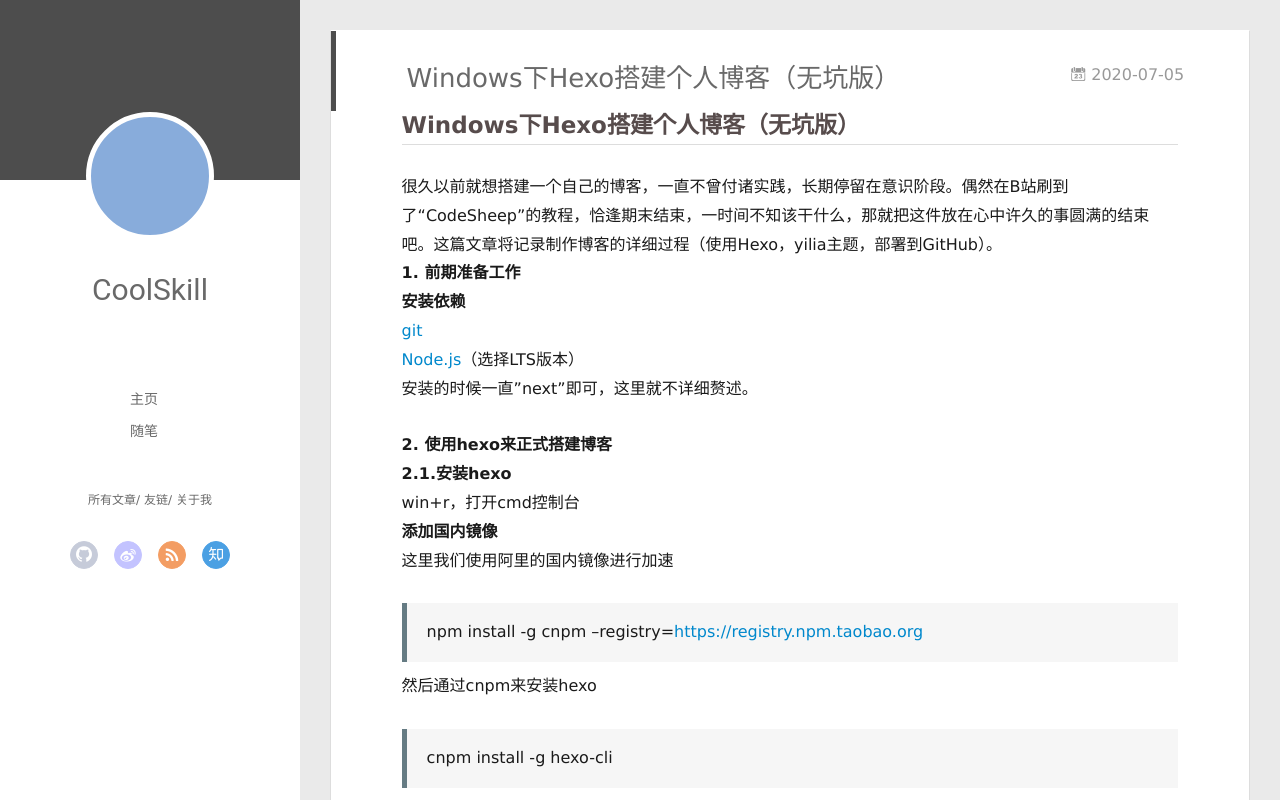
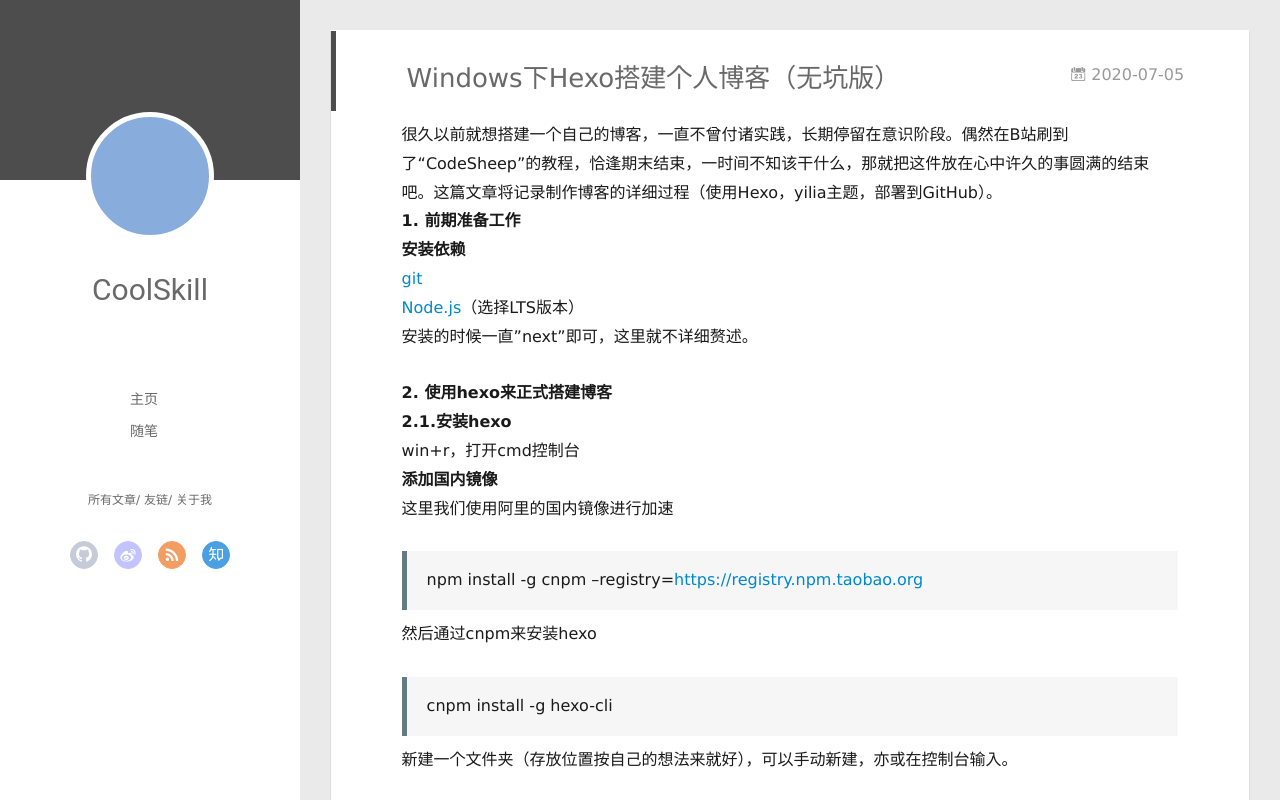
Before and after one commit to CoolSkill/CoolSkill.github.io, a plain HTML site: page 2020/07/05/Windows下Hexo搭建个人博客（无坑版）/index.html in a window 1280 px wide. Drawn offline with Linux system fonts and the light colour scheme.

Commit message:
Site updated: 2020-07-05 10:02:43

```diff
--- a/2020/07/05/Windows下Hexo搭建个人博客（无坑版）/index.html
+++ b/2020/07/05/Windows下Hexo搭建个人博客（无坑版）/index.html
@@ -8,15 +8,15 @@
   <link rel="dns-prefetch" href="http://yoursite.com">
   <title>Windows下Hexo搭建个人博客（无坑版） | Hexo</title>
   <meta name="viewport" content="width=device-width, initial-scale=1, maximum-scale=1">
-  <meta name="description" content="Windows下Hexo搭建个人博客（无坑版）很久以前就想搭建一个自己的博客，一直不曾付诸实践，长期停留在意识阶段。偶然在B站刷到了“CodeSheep”的教程，恰逢期末结束，一时间不知该干什么，那就把这件放在心中许久的事圆满的结束吧。这篇文章将记录制作博客的详细过程（使用Hexo，yilia主题，部署到GitHub）。 1. 前期准备工作安装依赖gitNode.js（选择LTS版本）安装的时候一">
+  <meta name="description" content="很久以前就想搭建一个自己的博客，一直不曾付诸实践，长期停留在意识阶段。偶然在B站刷到了“CodeSheep”的教程，恰逢期末结束，一时间不知该干什么，那就把这件放在心中许久的事圆满的结束吧。这篇文章将记录制作博客的详细过程（使用Hexo，yilia主题，部署到GitHub）。 1. 前期准备工作安装依赖gitNode.js（选择LTS版本）安装的时候一直”next”即可，这里就不详细赘述。  2.">
 <meta property="og:type" content="article">
 <meta property="og:title" content="Windows下Hexo搭建个人博客（无坑版）">
 <meta property="og:url" content="http://yoursite.com/2020/07/05/Windows%E4%B8%8BHexo%E6%90%AD%E5%BB%BA%E4%B8%AA%E4%BA%BA%E5%8D%9A%E5%AE%A2%EF%BC%88%E6%97%A0%E5%9D%91%E7%89%88%EF%BC%89/index.html">
 <meta property="og:site_name" content="Hexo">
-<meta property="og:description" content="Windows下Hexo搭建个人博客（无坑版）很久以前就想搭建一个自己的博客，一直不曾付诸实践，长期停留在意识阶段。偶然在B站刷到了“CodeSheep”的教程，恰逢期末结束，一时间不知该干什么，那就把这件放在心中许久的事圆满的结束吧。这篇文章将记录制作博客的详细过程（使用Hexo，yilia主题，部署到GitHub）。 1. 前期准备工作安装依赖gitNode.js（选择LTS版本）安装的时候一">
+<meta property="og:description" content="很久以前就想搭建一个自己的博客，一直不曾付诸实践，长期停留在意识阶段。偶然在B站刷到了“CodeSheep”的教程，恰逢期末结束，一时间不知该干什么，那就把这件放在心中许久的事圆满的结束吧。这篇文章将记录制作博客的详细过程（使用Hexo，yilia主题，部署到GitHub）。 1. 前期准备工作安装依赖gitNode.js（选择LTS版本）安装的时候一直”next”即可，这里就不详细赘述。  2.">
 <meta property="og:locale" content="en_US">
 <meta property="article:published_time" content="2020-07-05T01:37:44.303Z">
-<meta property="article:modified_time" content="2020-07-05T01:39:17.567Z">
+<meta property="article:modified_time" content="2020-07-05T02:02:17.158Z">
 <meta property="article:author" content="CoolSkill">
 <meta name="twitter:card" content="summary">
 
@@ -174,7 +174,7 @@
 
     <div class="article-entry" itemprop="articleBody">
 
-        <h2 id="Windows下Hexo搭建个人博客（无坑版）"><a href="#Windows下Hexo搭建个人博客（无坑版）" class="headerlink" title="Windows下Hexo搭建个人博客（无坑版）"></a>Windows下Hexo搭建个人博客（无坑版）</h2><p>很久以前就想搭建一个自己的博客，一直不曾付诸实践，长期停留在意识阶段。偶然在B站刷到了“CodeSheep”的教程，恰逢期末结束，一时间不知该干什么，那就把这件放在心中许久的事圆满的结束吧。这篇文章将记录制作博客的详细过程（使用Hexo，yilia主题，部署到GitHub）。<br> <strong>1. 前期准备工作</strong><br><strong>安装依赖</strong><br><a href="https://gitforwindows.org/" target="_blank" rel="noopener">git</a><br><a href="https://nodejs.org/en/" target="_blank" rel="noopener">Node.js</a>（选择LTS版本）<br>安装的时候一直”next”即可，这里就不详细赘述。</p>
+        <p>很久以前就想搭建一个自己的博客，一直不曾付诸实践，长期停留在意识阶段。偶然在B站刷到了“CodeSheep”的教程，恰逢期末结束，一时间不知该干什么，那就把这件放在心中许久的事圆满的结束吧。这篇文章将记录制作博客的详细过程（使用Hexo，yilia主题，部署到GitHub）。<br> <strong>1. 前期准备工作</strong><br><strong>安装依赖</strong><br><a href="https://gitforwindows.org/" target="_blank" rel="noopener">git</a><br><a href="https://nodejs.org/en/" target="_blank" rel="noopener">Node.js</a>（选择LTS版本）<br>安装的时候一直”next”即可，这里就不详细赘述。</p>
 <p> <strong>2. 使用hexo来正式搭建博客</strong><br><strong>2.1.安装hexo</strong><br>win+r，打开cmd控制台<br><strong>添加国内镜像</strong><br>这里我们使用阿里的国内镜像进行加速</p>
 <blockquote>
 <p>npm install -g cnpm –registry=<a href="https://registry.npm.taobao.org" target="_blank" rel="noopener">https://registry.npm.taobao.org</a></p>
```
Also changed, not shown: index.html (+1 -1 lines).
